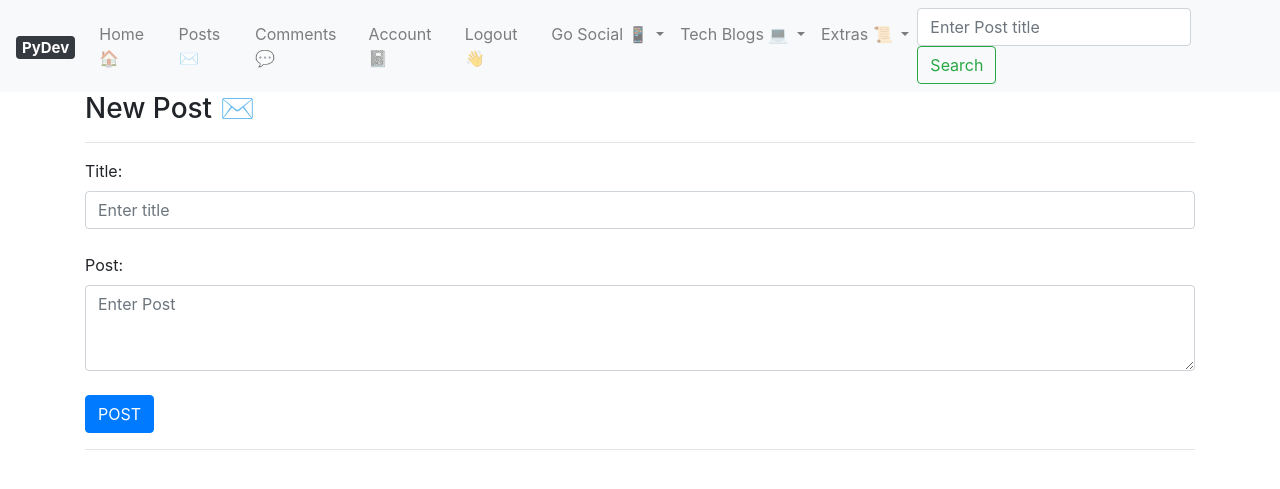
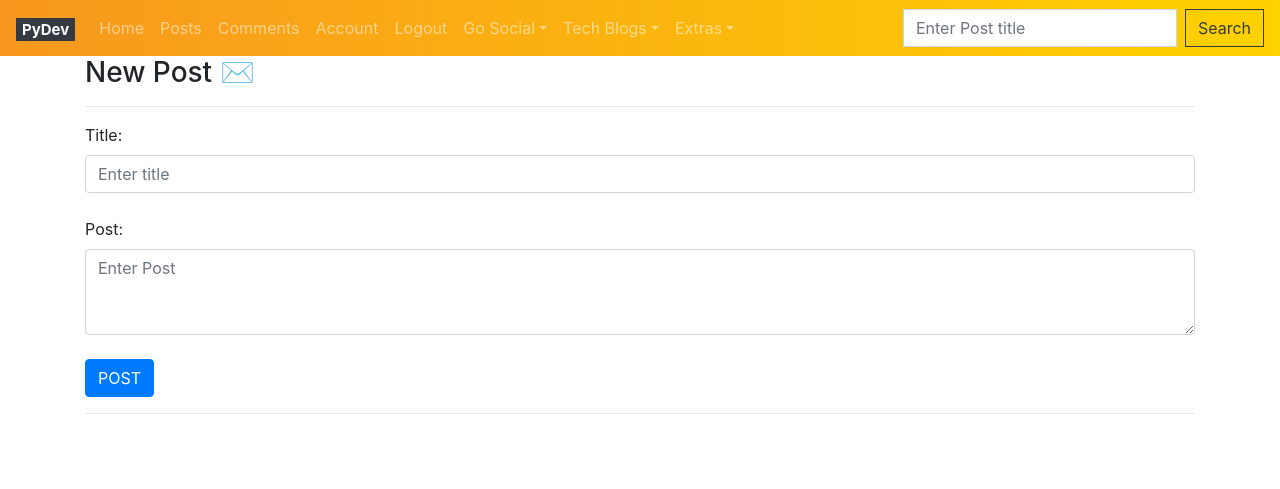
Before and after one commit to karthikeyansa/PyDev-Flask, a Flask app: page /posts/new in a window 1280 px wide. Shown: the top 489 px of the page. Run offline with Flask 2, Linux system fonts and the light colour scheme; a user stored in the database is signed in; some libraries are stand-ins or nearby versions.

Commit message:
bot changes

```diff
--- a/templates/base.html
+++ b/templates/base.html
@@ -8,64 +8,62 @@
   <link rel="stylesheet" href="https://stackpath.bootstrapcdn.com/bootstrap/4.4.1/css/bootstrap.min.css" integrity="sha384-Vkoo8x4CGsO3+Hhxv8T/Q5PaXtkKtu6ug5TOeNV6gBiFeWPGFN9MuhOf23Q9Ifjh" crossorigin="anonymous">
 </head>
 <body>
-<nav class="navbar navbar-expand-lg navbar-light bg-light">
-  <a class="navbar-brand" href="/posts"><span class="badge badge-dark">PyDev</span></a>
-  <button class="navbar-toggler" type="button" data-toggle="collapse" data-target="#navbarSupportedContent" aria-controls="navbarSupportedContent" aria-expanded="false" aria-label="Toggle navigation">
+<nav class="navbar navbar-expand-lg navbar-dark" style="background:linear-gradient(to right,#f7971e,#ffd200 ); border-radius: 0px">
+  <a class="navbar-brand" href="/posts"><span class="badge badge-dark" style="border-radius: 0px">PyDev</span></a>
+  <button class="navbar-toggler" style="background-color: white; border-radius:0px" type="button" data-toggle="collapse" data-target="#navbarSupportedContent" aria-controls="navbarSupportedContent" aria-expanded="false" aria-label="Toggle navigation">
     <span class="navbar-toggler-icon"></span>
   </button>
 <div class="collapse navbar-collapse" id="navbarSupportedContent">
     <ul class="navbar-nav mr-auto">
        <li class="nav-item">
-        <a class="nav-link" href="/home/{{ key }}"> Home 🏠 <span class="sr-only">(current)</span></a>
+        <a class="nav-link" href="/home/{{ key }}">Home</a>
        </li>
        <li class="nav-item">
-        <a class="nav-link" href="/posts">Posts ✉️ </a>
+        <a class="nav-link" href="/posts">Posts</a>
        </li>
        <li class="nav-item">
-        <a class="nav-link" href="/comments">Comments 💬 </a>
+        <a class="nav-link" href="/comments">Comments</a>
        </li>
        <li class="nav-item">
-        <a class="nav-link" href="/account">Account 📓</a>
+        <a class="nav-link" href="/account">Account</a>
        </li>
        <li class="nav-item">
-        <a class="nav-link" href="/logout">Logout 👋</a>
+        <a class="nav-link" href="/logout">Logout</a>
        </li>
       <li class="nav-item dropdown">
         <a class="nav-link dropdown-toggle" href="#" id="navbarDropdown" role="button" data-toggle="dropdown" aria-haspopup="true" aria-expanded="false">
-        Go Social 📱
-        </a>
+        Go Social</a>
         <div class="dropdown-menu" aria-labelledby="navbarDropdown">
-          <a class="dropdown-item" href="https://www.facebook.com">FaceBook</a>
-          <a class="dropdown-item" href="https://www.instagram.com">Instagram</a>
-          <a class="dropdown-item" href="https://in.linkedin.com">LinkedIn</a>
-          <a class="dropdown-item" href="https://twitter.com">Twitter</a>
-          <a class="dropdown-item" href="https://www.youtube.com">YouTube</a>
+          <a class="dropdown-item" href="https://www.facebook.com" target="_blank">FaceBook</a>
+          <a class="dropdown-item" href="https://www.instagram.com" target="_blank">Instagram</a>
+          <a class="dropdown-item" href="https://in.linkedin.com" target="_blank">LinkedIn</a>
+          <a class="dropdown-item" href="https://twitter.com" target="_blank">Twitter</a>
+          <a class="dropdown-item" href="https://www.youtube.com" target="_blank">YouTube</a>
          </div>
       </li>
       <li class="nav-item dropdown">
         <a class="nav-link dropdown-toggle" href="#" id="navbarDropdown" role="button" data-toggle="dropdown" aria-haspopup="true" aria-expanded="false">
-          Tech Blogs 💻
-        </a>
+          Tech Blogs</a>
         <div class="dropdown-menu" aria-labelledby="navbarDropdown">
-         <a class="dropdown-item" href="https://dev.to/">DEV Community</a>
-          <a class="dropdown-item" href="https://www.freecodecamp.org/news/">FreeCodeCamp</a>
-          <a class="dropdown-item" href="https://www.sitepoint.com/blog">SitePoint</a>
-          <a class="dropdown-item" href="https://www.tympanus.net/codrops">Codrops</a>
-          <a class="dropdown-item" href="https://css-tricks.com">CSS-Tricks</a>
+          <a class="dropdown-item" href="https://github.com/trending" target="_blank">GitHub Community</a>
+          <a class="dropdown-item" href="https://dev.to/" target="_blank">DEV Community</a>
+          <a class="dropdown-item" href="https://www.freecodecamp.org/news/" target="_blank">FreeCodeCamp</a>
+          <a class="dropdown-item" href="https://www.sitepoint.com/blog" target="_blank">SitePoint</a>
+          <a class="dropdown-item" href="https://www.tympanus.net/codrops" target="_blank">Codrops</a>
+          <a class="dropdown-item" href="https://css-tricks.com" target="_blank">CSS-Tricks</a>
           </div>
       </li>
       <li class="nav-item dropdown">
         <a class="nav-link dropdown-toggle" href="#" id="navbarDropdown" role="button" data-toggle="dropdown" aria-haspopup="true" aria-expanded="false">
-          Extras 📜
-        </a>
+          Extras</a>
         <div class="dropdown-menu" aria-labelledby="navbarDropdown">
-        <a class="dropdown-item" href="/weather">OpenWeather ⛅ </a>
+        <a class="dropdown-item" href="/weather">OpenWeather  </a>
         </div>
       </li>
     </ul>
     <form action="{{ url_for('search') }}" class="form-inline my-2 my-md-0">
-    <input class="form-control mr-sm-2" type="text" name = 'title' placeholder="Enter Post title">
-      <button class="btn btn-outline-success my-2 my-sm-0" type="submit">Search</button>
+    <input class="form-control mr-sm-2" id="searchbar" style="border-radius: 0px" type="text" name = 'title' placeholder="Enter Post title">
+      <button class="btn btn-outline-dark my-2 my-sm-0" style="border-radius: 0px" type="submit">Search</button>
     </form>
   </div>
 </nav>
--- a/templates/comments.html
+++ b/templates/comments.html
@@ -2,7 +2,7 @@
 
 {% block head %}
 <p><h2>Comments 💬</h2></p>
-<a style="display:inline;" class="btn btn-success float-right" href="/posts/new">📖 New Post</a>
+<a style="display:inline;" class="btn btn-success float-right" id="newpost" href="/posts/new">📖 New Post</a>
 <style type="text/css">
   .circle {
   height: 50px;
@@ -39,7 +39,7 @@
       <h5><p class="text-warning" style = "white-space:pre-wrap">{{ comment.content }}</p></h5>
       {% if comment.author == user %}
         <p></p><br>
-        <a class="btn btn-danger" href="/comment/delete/{{ comment.id }}" >🗑️</a>
+        <a class="btn btn-danger" id="deletecomment" href="/comment/delete/{{ comment.id }}" >🗑️</a>
       {% endif %}
     </div>
     <br>
--- a/templates/newcomment.html
+++ b/templates/newcomment.html
@@ -11,9 +11,9 @@
 	    <input class="form-control" type="hidden" name="title" id="title" value="{{ post.id }}" aria-label="Enter title">
 		<br>
 		<h5><label for="content">Comment:</label></h5>
-    	<textarea class="form-control" name="content" id="content" aria-label="Enter content" placeholder="Enter Comment" rows="3"></textarea>
+    	<textarea class="form-control" name="content" id="content" aria-label="Enter content" placeholder="Enter Comment" rows="3" required></textarea>
     	<br>
-		<input class="btn btn-success"type="submit" value="Add Comment 💬">
+		<input class="btn btn-success"type="submit" id="addcomment" value="Add Comment 💬">
 	</form>
 	<hr>
 {% endblock %}
--- a/templates/newpost.html
+++ b/templates/newpost.html
@@ -7,12 +7,12 @@
 	<hr>
 	<form action="/posts" method="POST">
 		<label for="title">Title:</label>
-	    <input class="form-control" type="text" name="title" id="title" placeholder="Enter title" aria-label="Enter title">
+	    <input class="form-control" type="text" name="title" id="title" placeholder="Enter title" aria-label="Enter title" required>
 		<br>
 		<label for="content">Post:</label>
-    	<textarea class="form-control" name="content" id="content" placeholder="Enter Post" aria-label="Enter content" rows="3"></textarea>
+    	<textarea class="form-control" name="content" id="content" placeholder="Enter Post" aria-label="Enter content" rows="3" required></textarea>
     	<br>
-		<input class="btn btn-primary" type="submit" value="POST">
+		<input class="btn btn-primary" id="addpost" type="submit" value="POST">
 	</form>
 	<hr>
 {% endblock %}
--- a/templates/register.html
+++ b/templates/register.html
@@ -11,7 +11,7 @@
   <link rel="stylesheet" href="{{ url_for('static', filename='css/main.css') }}">
 </head>
 <body>
-<center><h1><u class="text-primary">Welcome To</u> <span class="badge badge-dark">PyDev</span></h1><br>
+<center><h1><u class="text-primary">Welcome To&nbsp;</u><span class="badge badge-dark">PyDev</span></h1><br>
 <a class="btn btn-primary" href="{{ url_for('login') }}">Log in to Existing Account</a>
 </center>
 <center>
--- a/views/__init__.py
+++ b/views/__init__.py
@@ -258,9 +258,12 @@ def newpost():
 @login_required
 def search():
 	query = request.args.get('title')
-	resp = Posts.query.filter(Posts.title.ilike(f'%{query}%')).all()
-	resp.reverse()
-	return render_template('searchpost.html',posts = resp)
+	if len(query) == 0:
+		return redirect(request.referrer)
+	else:
+		resp = Posts.query.filter(Posts.title.ilike(f'%{query}%')).all()
+		resp.reverse()
+		return render_template('searchpost.html',posts = resp)
 
 @app.route('/like/<int:post_id>/<action>')
 @login_required
```
Also changed, not shown: templates/home.html (+5 -5 lines), templates/index.html (+4 -4 lines), templates/post.html (+5 -5 lines), templates/searchpost.html (+4 -4 lines), users.db.
